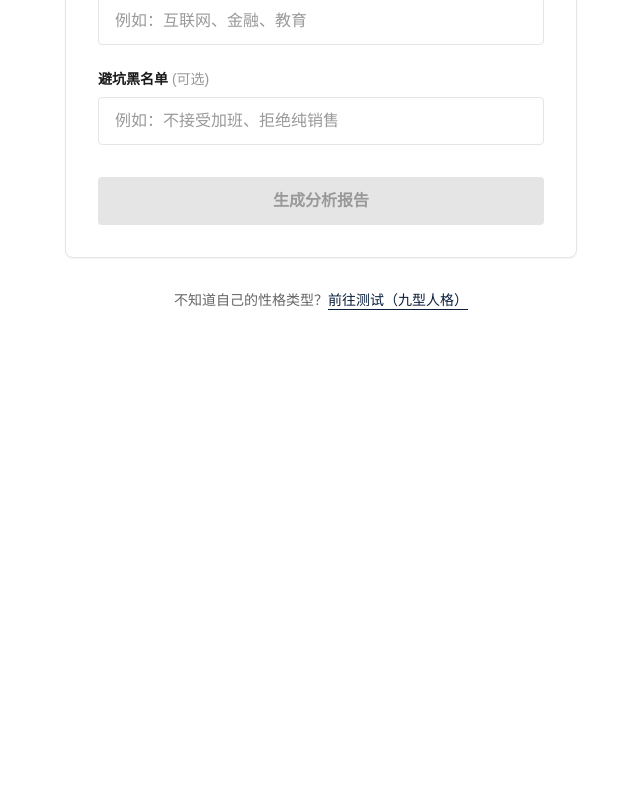
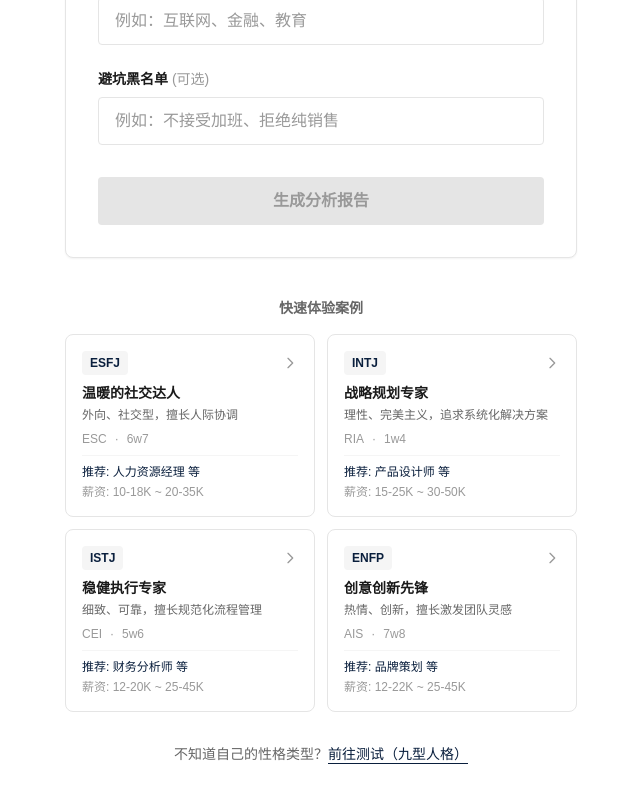
Before and after one commit to jialinqiong22/build-your-career, a Next.js app: page / in a window 1280 px wide. Shown: the part 610-1410 px from the top of the page, without its empty margins (319-959 px from the left). Before the commit the page ends 984 px from the top, so only its background shows below. Built offline with nearby package versions, Linux system fonts and the light colour scheme.

Commit message:
Add 4 example cases with quick demo feature

```diff
--- a/app/page.tsx
+++ b/app/page.tsx
@@ -17,6 +17,50 @@ const LOADING_MESSAGES = [
   '正在生成避坑指南...',
   '正在交叉比对 38 项性格因子...',
   '正在预测职场雷区...',
+];
+
+// 4 个示例案例
+const EXAMPLE_CASES = [
+  {
+    id: 1,
+    title: '温暖的社交达人',
+    mbti: 'ESFJ',
+    holland: 'ESC',
+    enneagram: '6w7',
+    description: '外向、社交型，擅长人际协调',
+    jobs: ['人力资源经理', '客户成功经理', '活动策划', '社群运营'],
+    salary: { entry: '10-18K', mid: '20-35K', senior: '35-60K' },
+  },
+  {
+    id: 2,
+    title: '战略规划专家',
+    mbti: 'INTJ',
+    holland: 'RIA',
+    enneagram: '1w4',
+    description: '理性、完美主义，追求系统化解决方案',
+    jobs: ['产品设计师', 'UX 研究员', '数据分析师', '系统架构师'],
+    salary: { entry: '15-25K', mid: '30-50K', senior: '50-90K' },
+  },
+  {
+    id: 3,
+    title: '稳健执行专家',
+    mbti: 'ISTJ',
+    holland: 'CEI',
+    enneagram: '5w6',
+    description: '细致、可靠，擅长规范化流程管理',
+    jobs: ['财务分析师', '合规专员', '项目经理', '数据工程师'],
+    salary: { entry: '12-20K', mid: '25-45K', senior: '40-70K' },
+  },
+  {
+    id: 4,
+    title: '创意创新先锋',
+    mbti: 'ENFP',
+    holland: 'AIS',
+    enneagram: '7w8',
+    description: '热情、创新，擅长激发团队灵感',
+    jobs: ['品牌策划', '内容营销', '产品运营', '用户体验设计师'],
+    salary: { entry: '12-22K', mid: '25-45K', senior: '45-80K' },
+  },
 ];
 
 export default function Home() {
@@ -41,6 +85,19 @@ export default function Home() {
 
   const handleGenerate = () => {
     if (!mbti || !holland || !enneagram) return;
+    setView('loading');
+    setTimeout(() => {
+      setView('result');
+    }, 3000);
+  };
+
+  const handleExampleClick = (exampleCase: typeof EXAMPLE_CASES[0]) => {
+    setMbti(exampleCase.mbti);
+    setHolland(exampleCase.holland);
+    setEnneagram(exampleCase.enneagram);
+    setIndustry('');
+    setBlacklist('');
+    setIsUnlocked(false);
     setView('loading');
     setTimeout(() => {
       setView('result');
@@ -152,6 +209,44 @@ export default function Home() {
           >
             生成分析报告
           </button>
+        </div>
+
+        {/* Example Cases */}
+        <div className="w-full max-w-lg mt-10">
+          <h3 className="text-center text-sm font-semibold text-[#666666] mb-4">快速体验案例</h3>
+          <div className="grid grid-cols-2 gap-3">
+            {EXAMPLE_CASES.map((example) => (
+              <button
+                key={example.id}
+                onClick={() => handleExampleClick(example)}
+                className="bg-white rounded-lg border border-[#E5E5E5] p-4 text-left hover:border-[#0A1F3D] hover:shadow-md transition-all duration-300 group"
+              >
+                <div className="flex items-center justify-between mb-2">
+                  <span className="text-xs font-semibold text-[#0A1F3D] bg-[#F5F5F5] px-2 py-1 rounded">
+                    {example.mbti}
+                  </span>
+                  <svg className="w-4 h-4 text-[#999999] group-hover:text-[#0A1F3D] transition-colors" fill="none" stroke="currentColor" viewBox="0 0 24 24">
+                    <path strokeLinecap="round" strokeLinejoin="round" strokeWidth={2} d="M9 5l7 7-7 7" />
+                  </svg>
+                </div>
+                <h4 className="text-sm font-semibold text-[#1A1A1A] mb-1">{example.title}</h4>
+                <p className="text-xs text-[#666666] mb-2">{example.description}</p>
+                <div className="flex items-center gap-2 text-xs text-[#999999]">
+                  <span>{example.holland}</span>
+                  <span>·</span>
+                  <span>{example.enneagram}</span>
+                </div>
+                <div className="mt-2 pt-2 border-t border-[#F5F5F5]">
+                  <p className="text-xs text-[#0A1F3D]">
+                    推荐: {example.jobs[0]} 等
+                  </p>
+                  <p className="text-xs text-[#999999] mt-1">
+                    薪资: {example.salary.entry} ~ {example.salary.mid}
+                  </p>
+                </div>
+              </button>
+            ))}
+          </div>
         </div>
 
         {/* Footer */}
```
